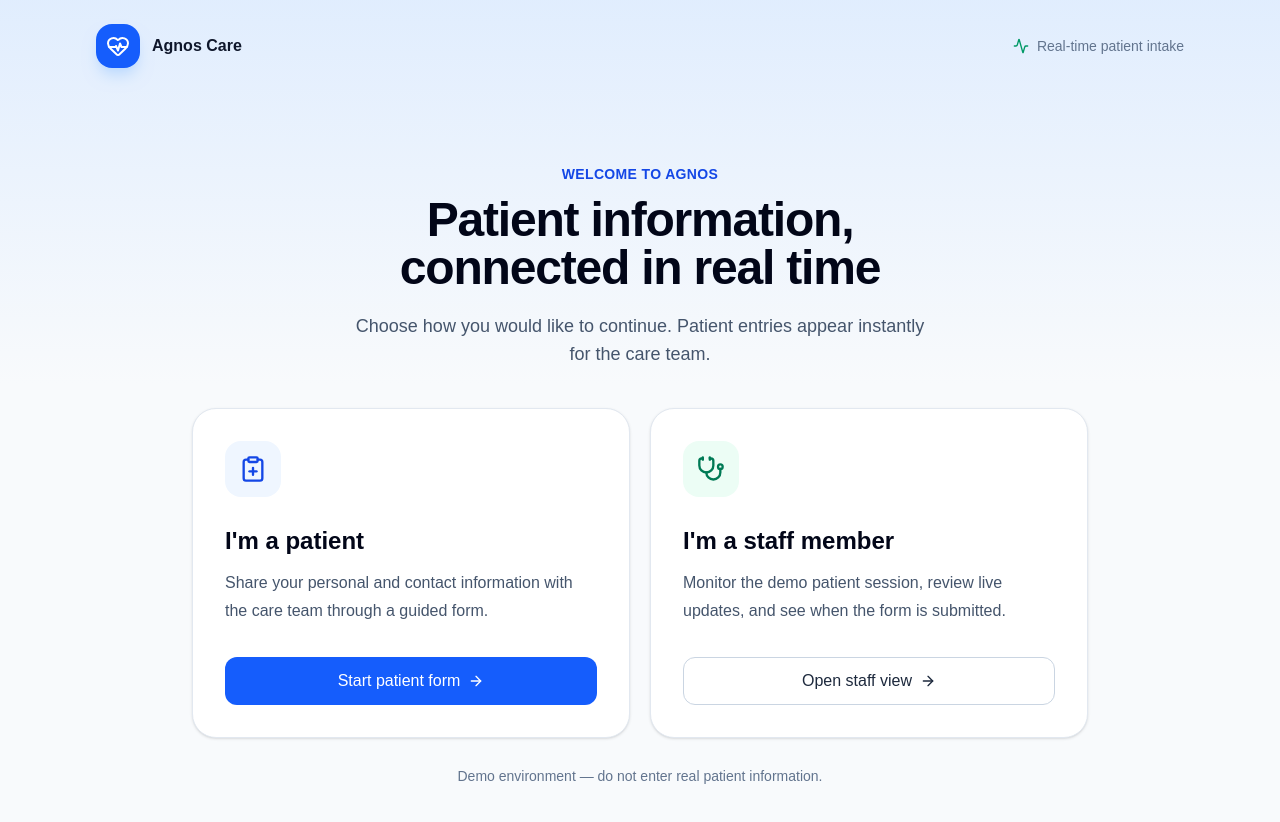
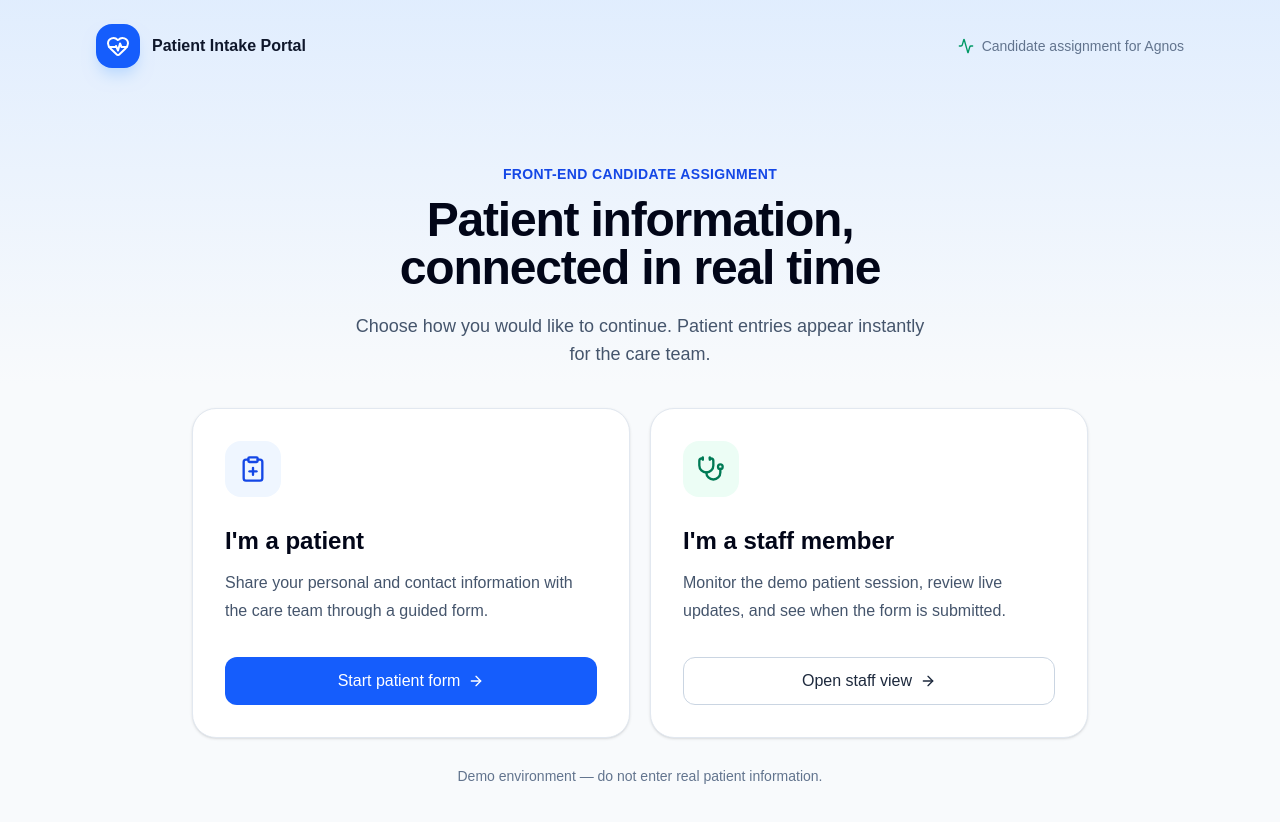
Before and after one commit to mmookky/patient-intake-portal, a Next.js app: page / in a window 1280 px wide. Shown: the top 822 px of the page. Built offline with nearby package versions, Linux system fonts and the light colour scheme; no server answers.

Commit message:
chore: clarify candidate assignment branding

```diff
--- a/package.json
+++ b/package.json
@@ -1,5 +1,5 @@
 {
-  "name": "agnos-patient-intake",
+  "name": "agnos-patient-intake-assignment",
   "version": "0.1.0",
   "private": true,
   "packageManager": "pnpm@11.19.0",
--- a/src/app/layout.tsx
+++ b/src/app/layout.tsx
@@ -2,8 +2,9 @@ import type { Metadata } from "next";
 import "./globals.css";
 
 export const metadata: Metadata = {
-  title: "Agnos Patient Intake",
-  description: "Real-time patient intake and staff monitoring experience.",
+  title: "Patient Intake Portal | Agnos Candidate Assignment",
+  description:
+    "A front-end candidate assignment demonstrating real-time patient intake and staff monitoring.",
 };
 
 export default function RootLayout({
--- a/src/components/brand.tsx
+++ b/src/components/brand.tsx
@@ -12,11 +12,11 @@ export function Brand() {
           <span className="grid size-10 place-items-center rounded-xl bg-blue-600 text-white shadow-sm">
             <HeartPulse aria-hidden="true" className="size-5" />
           </span>
-          <span>Agnos Care</span>
+          <span>Patient Intake Portal</span>
         </Link>
         <span className="flex items-center gap-2 text-sm text-slate-500">
           <ShieldCheck aria-hidden="true" className="size-4 text-emerald-600" />
-          Secure demo
+          Candidate assignment
         </span>
       </div>
     </header>
--- a/src/components/role-selector.tsx
+++ b/src/components/role-selector.tsx
@@ -28,18 +28,18 @@ export function RoleSelector() {
             <span className="grid size-11 place-items-center rounded-2xl bg-blue-600 text-white shadow-lg shadow-blue-200">
               <HeartPulse aria-hidden="true" className="size-6" />
             </span>
-            Agnos Care
+            Patient Intake Portal
           </div>
           <span className="hidden items-center gap-2 text-sm text-slate-500 sm:flex">
             <Activity aria-hidden="true" className="size-4 text-emerald-600" />{" "}
-            Real-time patient intake
+            Candidate assignment for Agnos
           </span>
         </header>
 
         <section className="flex flex-1 flex-col justify-center py-16 sm:py-24">
           <div className="mx-auto mb-10 max-w-2xl text-center">
             <p className="mb-3 text-sm font-semibold tracking-wide text-blue-700 uppercase">
-              Welcome to Agnos
+              Front-end candidate assignment
             </p>
             <h1 className="text-4xl font-semibold tracking-tight text-balance text-slate-950 sm:text-5xl">
               Patient information, connected in real time
```
Also changed, not shown: 2 other files (tests, documents, lock files or other folders).
